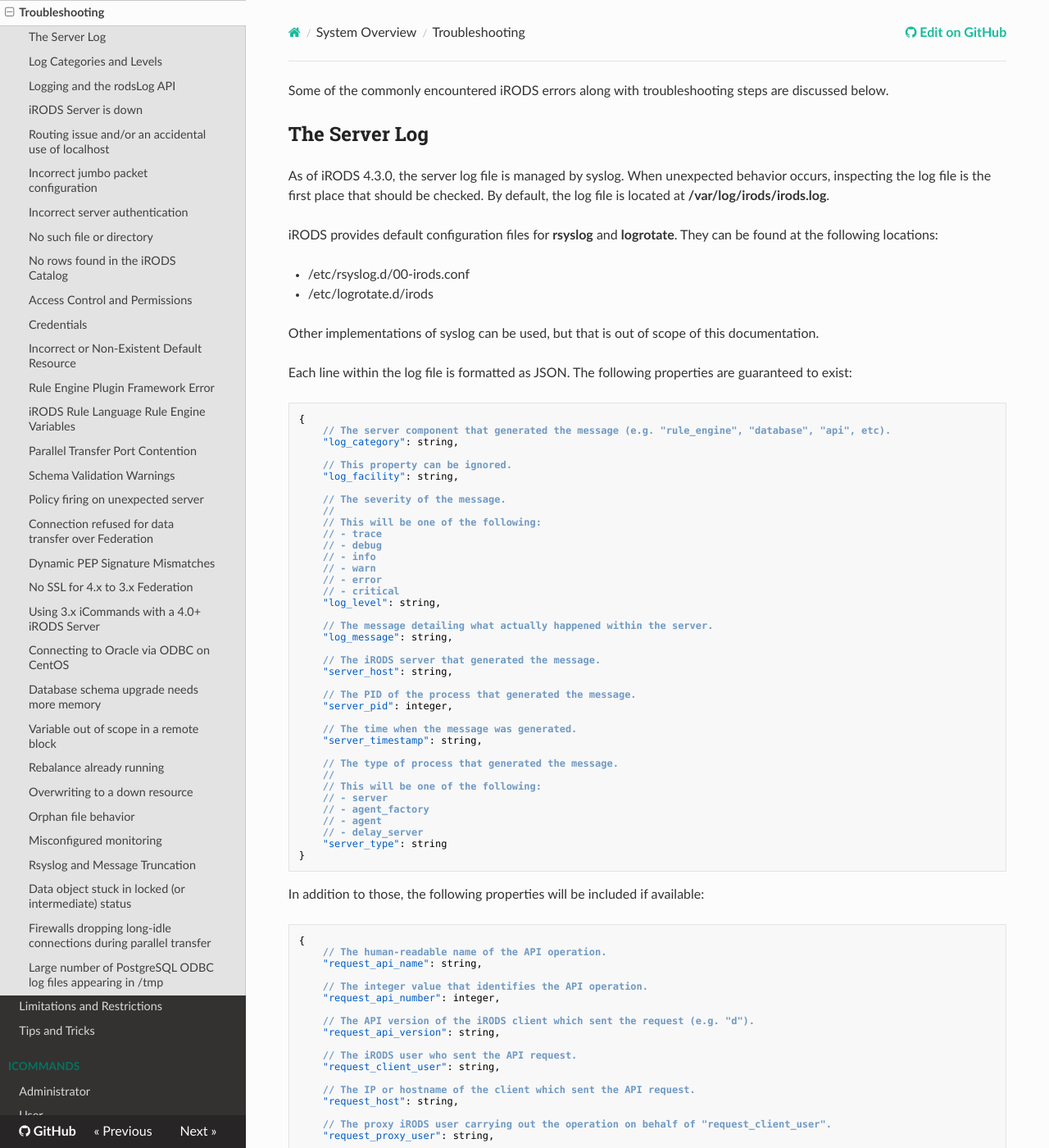
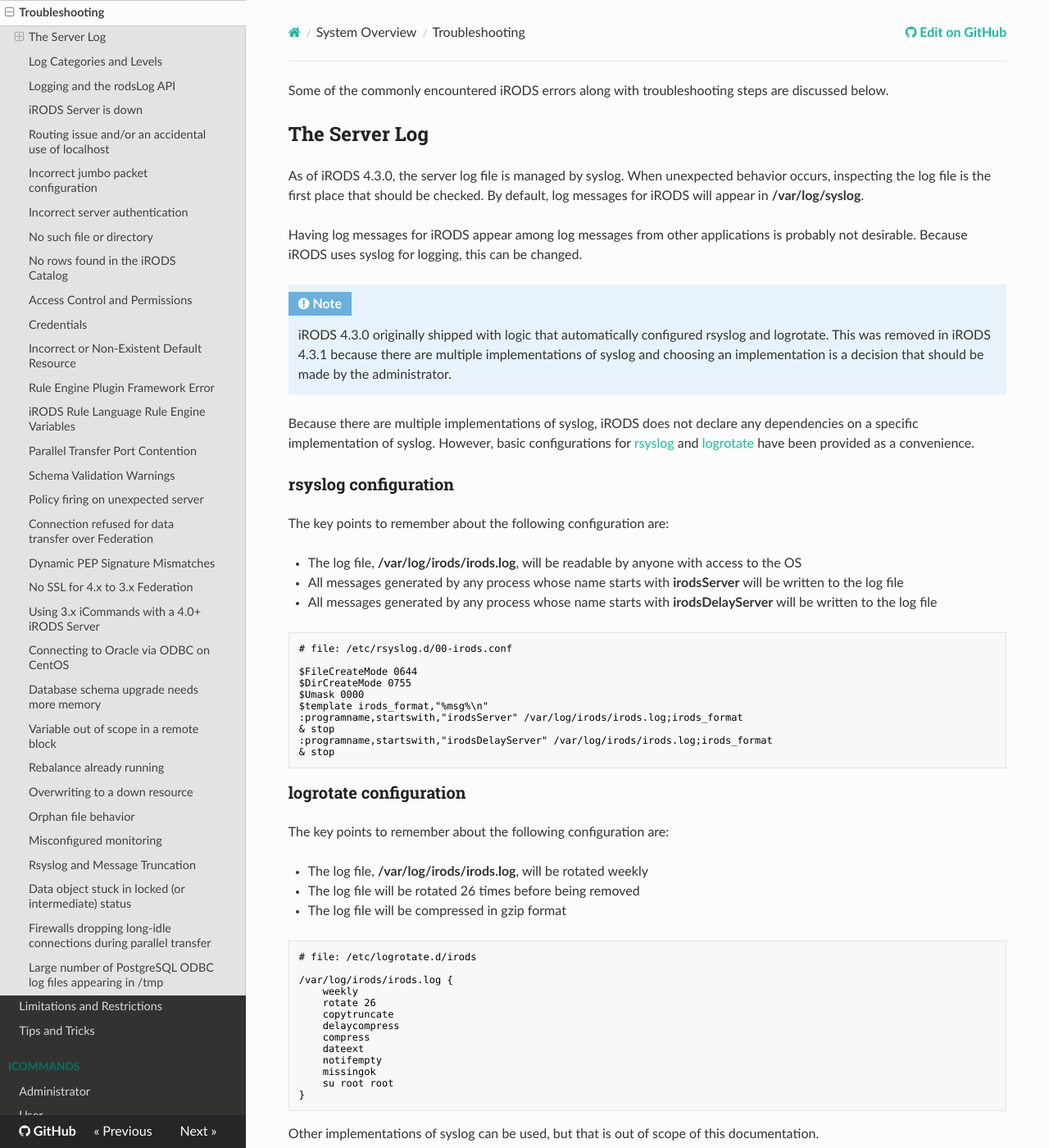
Before and after one commit to irods/irods_docs, an MkDocs documentation site: the page built from docs/system_overview/troubleshooting.md, in a window 1280 px wide and 1400 px high. Shown: the whole window at 82% size. Built offline with MkDocs 1.6.1, drawn with Linux system fonts in a browser that asks for light colours; nearby versions of some CDN libraries; some of the changed text lies outside the part shown.

Commit message:
[#174] Added documentation for configuring rsyslog and logrotate.

````diff
--- a/docs/system_overview/troubleshooting.md
+++ b/docs/system_overview/troubleshooting.md
@@ -4,14 +4,63 @@
 
 ## The Server Log
 
-As of iRODS 4.3.0, the server log file is managed by syslog. When unexpected behavior occurs, inspecting the log file is the first place that should be checked. By default, the log file is located at **/var/log/irods/irods.log**.
+As of iRODS 4.3.0, the server log file is managed by syslog. When unexpected behavior occurs, inspecting the log file is the first place that should be checked. By default, log messages for iRODS will appear in **/var/log/syslog**.
 
-iRODS provides default configuration files for **rsyslog** and **logrotate**. They can be found at the following locations:
+Having log messages for iRODS appear among log messages from other applications is probably not desirable. Because iRODS uses syslog for logging, this can be changed.
 
-- /etc/rsyslog.d/00-irods.conf
-- /etc/logrotate.d/irods
+!!! Note
+    iRODS 4.3.0 originally shipped with logic that automatically configured rsyslog and logrotate. This was removed in iRODS 4.3.1 because there are multiple implementations of syslog and choosing an implementation is a decision that should be made by the administrator.
+
+Because there are multiple implementations of syslog, iRODS does not declare any dependencies on a specific implementation of syslog. However, basic configurations for [rsyslog](#rsyslog-configuration) and [logrotate](#logrotate-configuration) have been provided as a convenience.
+
+### rsyslog configuration
+
+The key points to remember about the following configuration are:
+
+- The log file, **/var/log/irods/irods.log**, will be readable by anyone with access to the OS
+- All messages generated by any process whose name starts with **irodsServer** will be written to the log file
+- All messages generated by any process whose name starts with **irodsDelayServer** will be written to the log file
+
+```text
+# file: /etc/rsyslog.d/00-irods.conf
+
+$FileCreateMode 0644
+$DirCreateMode 0755
+$Umask 0000
+$template irods_format,"%msg%\n"
+:programname,startswith,"irodsServer" /var/log/irods/irods.log;irods_format
+& stop
+:programname,startswith,"irodsDelayServer" /var/log/irods/irods.log;irods_format
+& stop
+```
+
+### logrotate configuration
+
+The key points to remember about the following configuration are:
+
+- The log file, **/var/log/irods/irods.log**, will be rotated weekly
+- The log file will be rotated 26 times before being removed
+- The log file will be compressed in gzip format
+
+```text
+# file: /etc/logrotate.d/irods
+
+/var/log/irods/irods.log {
+    weekly
+    rotate 26
+    copytruncate
+    delaycompress
+    compress
+    dateext
+    notifempty
+    missingok
+    su root root
+}
+```
 
 Other implementations of syslog can be used, but that is out of scope of this documentation.
+
+### Log Message Structure
 
 Each line within the log file is formatted as JSON. The following properties are guaranteed to exist:
 ```json
````
